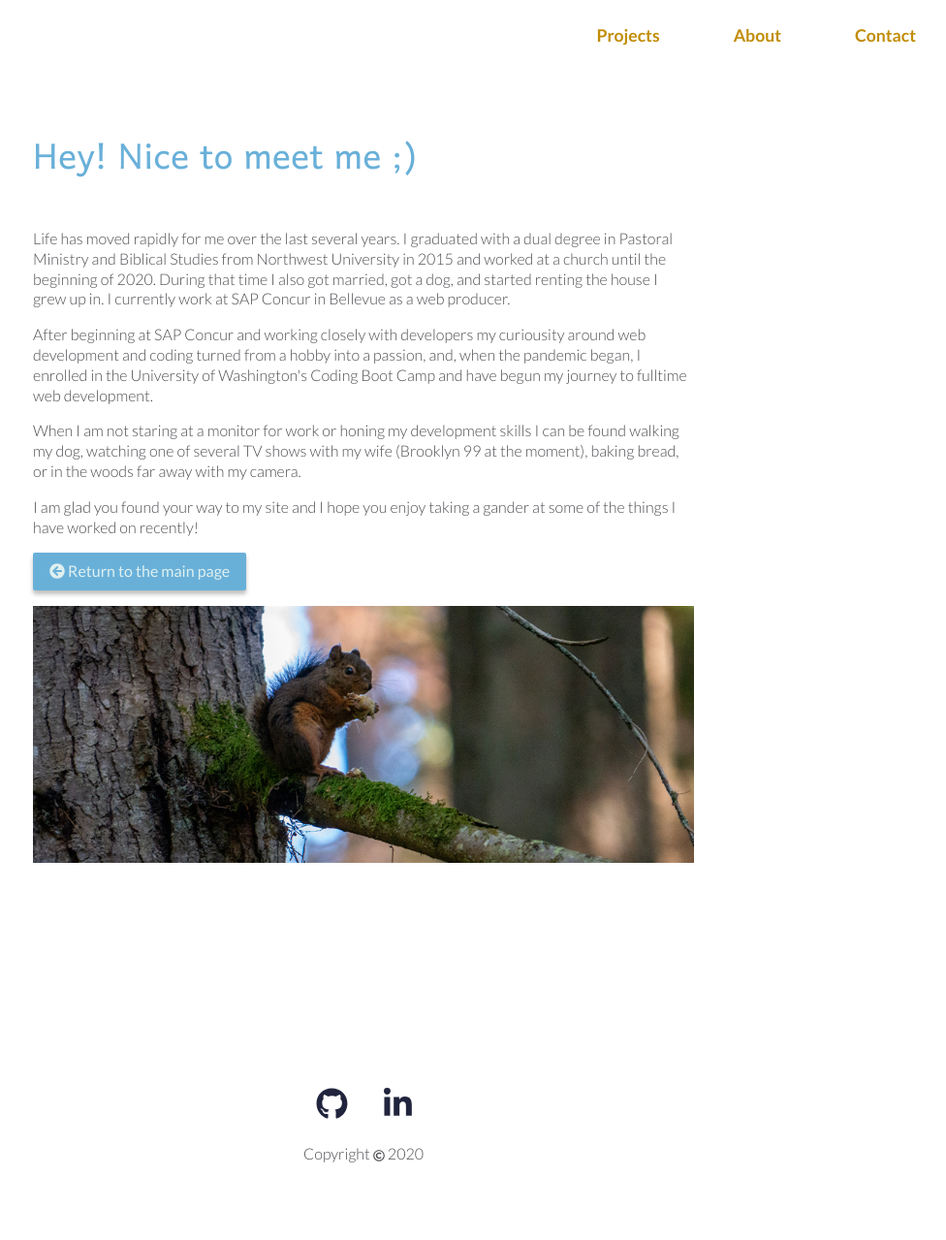
After one commit to zapponejosh/joshzappone.tech, a Node server app: template views/about.handlebars in a window 1280 px wide. The commit adds this page. Shown: the whole page at 97% size, without its empty margins (265-1241 px from the left). Run offline with Node 20, Linux system fonts and the light colour scheme; the template is opened without the code that fills it, so the values that code supplies are empty; some libraries are stand-ins or nearby versions.

Commit message:
creates a quick about page and functioning nav bar

```diff
--- /dev/null
+++ b/public/css/about.css
@@ -0,0 +1,10 @@
+/* GLOBAL STYLES FROM STYLE.CSS APPLY */
+.about-header {
+  margin: 0 auto;
+  padding: 140px 0;
+  max-width: 682px;
+}
+
+.img-squirrel {
+  max-width: 682px;
+}
--- a/routes/html-routes.js
+++ b/routes/html-routes.js
@@ -9,4 +9,8 @@ module.exports = (app) => {
     };
     res.render('index', hbsObject);
   });
+
+  app.get('/about', (req, res) => {
+    res.render('about');
+  });
 };
--- /dev/null
+++ b/views/about.handlebars
@@ -0,0 +1,30 @@
+<link rel="stylesheet" href="/css/about.css">
+{{> nav}}
+
+<section class="about-header">
+
+
+  <h1>Hey! Nice to meet me ;)</h1>
+
+  <p>Life has moved rapidly for me over the last several years. I graduated with a dual degree in Pastoral Ministry and
+    Biblical Studies from Northwest University in 2015 and worked at a church until the beginning of 2020. During that
+    time I also got married, got a dog, and started renting the house I grew up in. I currently work at SAP Concur in
+    Bellevue as a web producer.</p>
+  <p>After beginning at SAP Concur and working closely with developers my curiousity around web development and coding
+    turned from a hobby into a passion, and, when the pandemic began, I enrolled in the University of Washington's
+    Coding Boot Camp and have begun my journey to fulltime web development.</p>
+  <p>When I am not staring at a monitor for work or honing my development skills I can be found walking my dog, watching
+    one of several TV shows with my wife (Brooklyn 99 at the moment), baking bread, or in the woods far away with my
+    camera.</p>
+
+  <p>I am glad you found your way to my site and I hope you enjoy taking a gander at some of the things I have worked on
+    recently!</p>
+  <p><a class="btn btn-primary" href="/"><i class="fas fa-arrow-circle-left"></i> Return to the main page</a></p>
+
+
+  <img class="img-squirrel" src="/assets/Images/squirrel-2.jpg" alt="squirrel eating a mushroom">
+
+</section>
+
+
+{{> footer}}
--- a/views/partials/nav.handlebars
+++ b/views/partials/nav.handlebars
@@ -1,6 +1,6 @@
 <div class="nav">
-  <a href="#projects" class="nav-item">Projects</a>
-  <a href="#about" class="nav-item">About</a>
-  <a href="#contact" class="nav-item">Contact</a>
+  <a href="/#projects" class="nav-item">Projects</a>
+  <a href="/about" class="nav-item">About</a>
+  <a href="/#contact" class="nav-item">Contact</a>
 
 </div>
--- a/views/partials/projects.handlebars
+++ b/views/partials/projects.handlebars
@@ -1,5 +1,5 @@
 <section class="project-section">
-  <h3 class="section-title">Featured projects</h3>
+  <h3 class="section-title" id="projects">Featured projects</h3>
 
   {{#each projects}}
 
```
